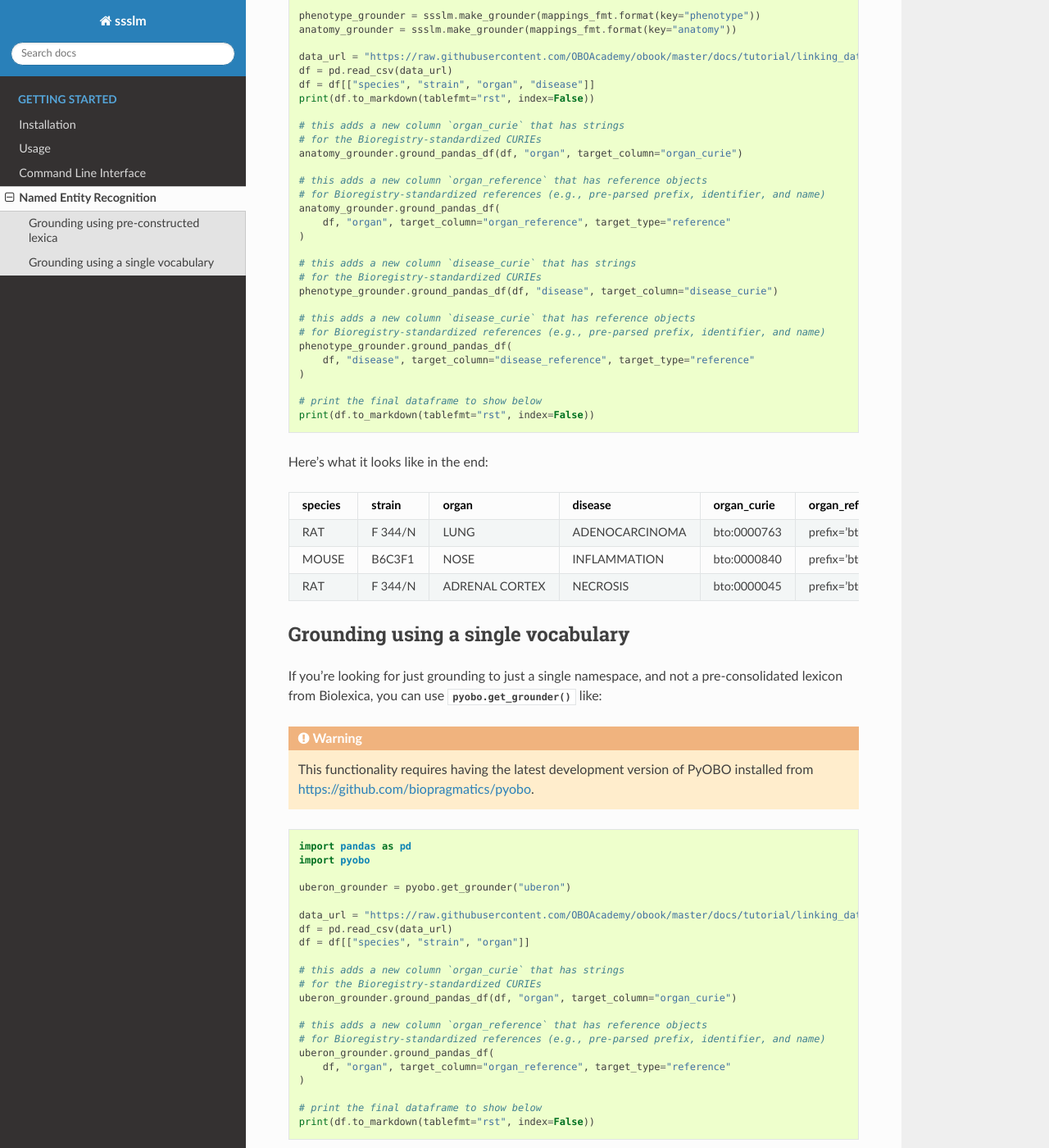
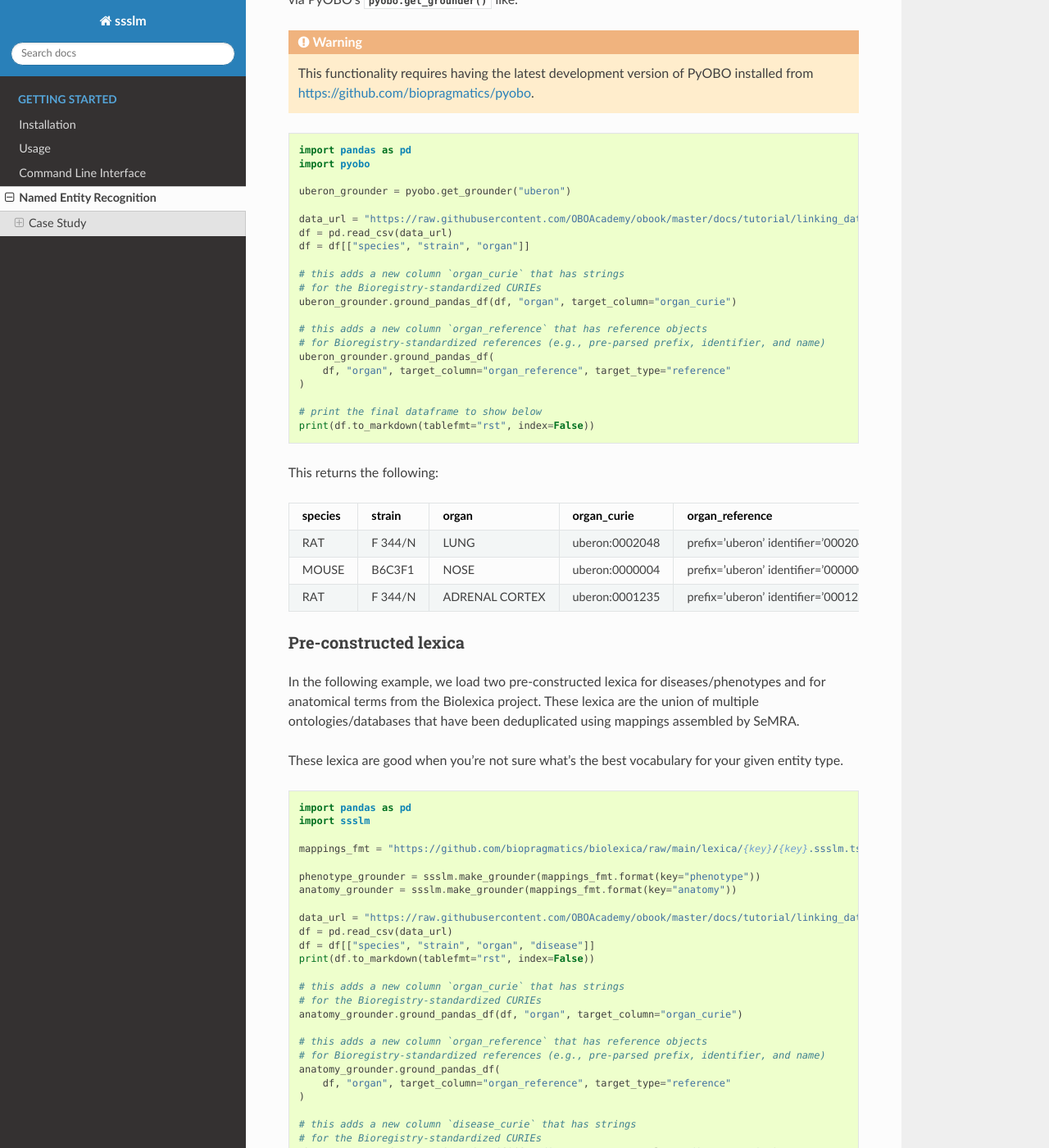
Before and after one commit to cthoyt/ssslm, a Sphinx documentation site: the page built from docs/source/ner.rst, in a window 1280 px wide and 1400 px high, scrolled down 1090 px. Shown: the whole window at 82% size. Built offline with Sphinx 7.4.7 and the Read the Docs theme 3.1.0, drawn with Linux system fonts in a browser that asks for light colours; some of the changed text lies outside the part shown.

Commit message:
Update ner.rst

```diff
--- a/docs/source/ner.rst
+++ b/docs/source/ner.rst
@@ -5,16 +5,15 @@
 recognition (NER) and named entity normalization (NEN) that provides a standard class
 API and data model encoded with :mod:`pydantic` models.
 
-Grounding using pre-constructed lexica
---------------------------------------
+By default, SSSLM wraps the NER/NEN system implemented in :mod:`gilda`, but is
+extensible for other systems.
 
-In the following example, we load two pre-constructed lexica for diseases/phenotypes and
-for anatomical terms from the Biolexica project. By default, SSSLM wraps the NER/NEN
-system implemented in :mod:`gilda`, but is exensible for other systems.
+Case Study
+----------
 
-We then apply it to a small table from the OBO Academy's tutorial `From Tables to Linked
-Data <https://oboacademy.github.io/obook/tutorial/linking-data/>`_ to demonstrate
-grounding.
+The following examples are about grounding the labels for diseases and organs appearing
+in the example table from the OBO Academy's tutorial `From Tables to Linked Data
+<https://oboacademy.github.io/obook/tutorial/linking-data/>`_ to demonstrate grounding.
 
 The initial table looks like this:
 
@@ -39,6 +38,64 @@
    Ontology (SYMP).
 4. By adding a column ``disease_reference`` that contains a data structure with the
    prefix, identifier, and name of the references.
+
+Single vocabulary
+~~~~~~~~~~~~~~~~~
+
+If you're looking to ground a column to a single ontology/database, you can load a SSSLM
+grounder via PyOBO's :func:`pyobo.get_grounder` like:
+
+.. warning::
+
+    This functionality requires having the latest development version of PyOBO installed
+    from https://github.com/biopragmatics/pyobo.
+
+.. code-block:: python
+
+    import pandas as pd
+    import pyobo
+
+    uberon_grounder = pyobo.get_grounder("uberon")
+
+    data_url = "https://raw.githubusercontent.com/OBOAcademy/obook/master/docs/tutorial/linking_data/data.csv"
+    df = pd.read_csv(data_url)
+    df = df[["species", "strain", "organ"]]
+
+    # this adds a new column `organ_curie` that has strings
+    # for the Bioregistry-standardized CURIEs
+    uberon_grounder.ground_pandas_df(df, "organ", target_column="organ_curie")
+
+    # this adds a new column `organ_reference` that has reference objects
+    # for Bioregistry-standardized references (e.g., pre-parsed prefix, identifier, and name)
+    uberon_grounder.ground_pandas_df(
+        df, "organ", target_column="organ_reference", target_type="reference"
+    )
+
+    # print the final dataframe to show below
+    print(df.to_markdown(tablefmt="rst", index=False))
+
+This returns the following:
+
+======= ======= ============== ============== ====================================
+species strain  organ          organ_curie    organ_reference
+======= ======= ============== ============== ====================================
+RAT     F 344/N LUNG           uberon:0002048 prefix='uberon' identifier='0002048'
+                                              name='lung'
+MOUSE   B6C3F1  NOSE           uberon:0000004 prefix='uberon' identifier='0000004'
+                                              name='nose'
+RAT     F 344/N ADRENAL CORTEX uberon:0001235 prefix='uberon' identifier='0001235'
+                                              name='adrenal cortex'
+======= ======= ============== ============== ====================================
+
+Pre-constructed lexica
+~~~~~~~~~~~~~~~~~~~~~~
+
+In the following example, we load two pre-constructed lexica for diseases/phenotypes and
+for anatomical terms from the Biolexica project. These lexica are the union of multiple
+ontologies/databases that have been deduplicated using mappings assembled by SeMRA.
+
+These lexica are good when you're not sure what's the best vocabulary for your given
+entity type.
 
 .. code-block:: python
 
@@ -87,51 +144,3 @@
 MOUSE   B6C3F1  NOSE           INFLAMMATION   bto:0000840 prefix='bto' identifier='0000840' name='nose'           symp:0000061  prefix='symp' identifier='0000061' name='inflammation'
 RAT     F 344/N ADRENAL CORTEX NECROSIS       bto:0000045 prefix='bto' identifier='0000045' name='adrenal cortex' symp:0000132  prefix='symp' identifier='0000132' name='necrosis'
 ======= ======= ============== ============== =========== ======================================================= ============= ======================================================
-
-Grounding using a single vocabulary
------------------------------------
-
-If you're looking for just grounding to just a single namespace, and not a
-pre-consolidated lexicon from Biolexica, you can use :func:`pyobo.get_grounder` like:
-
-.. warning::
-
-    This functionality requires having the latest development version of PyOBO installed
-    from https://github.com/biopragmatics/pyobo.
-
-.. code-block:: python
-
-    import pandas as pd
-    import pyobo
-
-    uberon_grounder = pyobo.get_grounder("uberon")
-
-    data_url = "https://raw.githubusercontent.com/OBOAcademy/obook/master/docs/tutorial/linking_data/data.csv"
-    df = pd.read_csv(data_url)
-    df = df[["species", "strain", "organ"]]
-
-    # this adds a new column `organ_curie` that has strings
-    # for the Bioregistry-standardized CURIEs
-    uberon_grounder.ground_pandas_df(df, "organ", target_column="organ_curie")
-
-    # this adds a new column `organ_reference` that has reference objects
-    # for Bioregistry-standardized references (e.g., pre-parsed prefix, identifier, and name)
-    uberon_grounder.ground_pandas_df(
-        df, "organ", target_column="organ_reference", target_type="reference"
-    )
-
-    # print the final dataframe to show below
-    print(df.to_markdown(tablefmt="rst", index=False))
-
-This returns the following:
-
-======= ======= ============== ============== ====================================
-species strain  organ          organ_curie    organ_reference
-======= ======= ============== ============== ====================================
-RAT     F 344/N LUNG           uberon:0002048 prefix='uberon' identifier='0002048'
-                                              name='lung'
-MOUSE   B6C3F1  NOSE           uberon:0000004 prefix='uberon' identifier='0000004'
-                                              name='nose'
-RAT     F 344/N ADRENAL CORTEX uberon:0001235 prefix='uberon' identifier='0001235'
-                                              name='adrenal cortex'
-======= ======= ============== ============== ====================================
```
